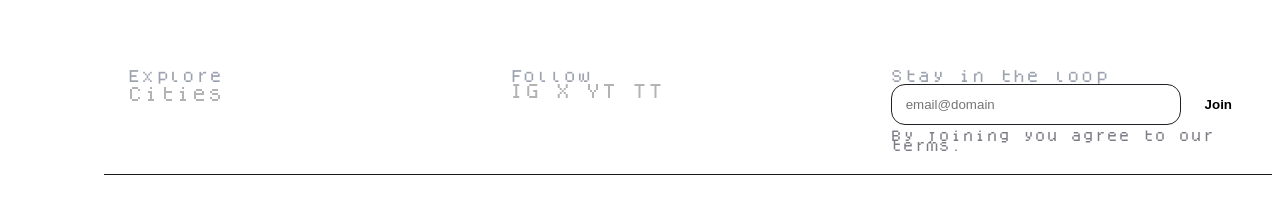
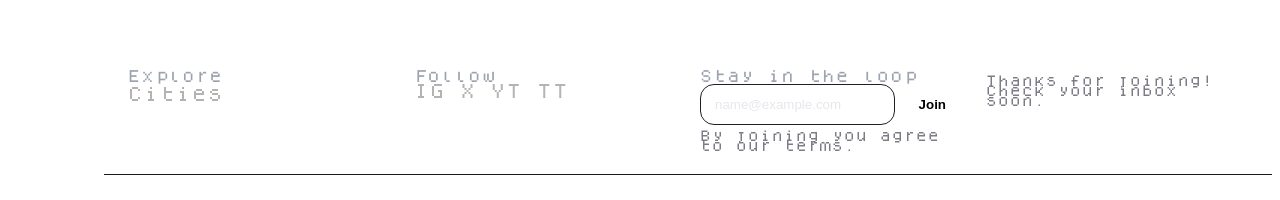
Before and after one commit to brahimaann/mrndcontact, a Next.js app: page / in a window 1280 px wide. Both pictures are taken after typing "name@example.com" into the empty fields and a click on the button "Join". Shown: the part 528-728 px from the top of the page. Built offline with nearby package versions, Linux system fonts and the light colour scheme; no server answers.

Commit message:
feat: Add newsletter signup form to footer

```diff
--- a/app/components/Footer.js
+++ b/app/components/Footer.js
@@ -1,8 +1,14 @@
 // app/components/Footer.js
 "use client";
+import { useState } from "react";
 
 export default function Footer() {
   const year = new Date().getFullYear();
+
+  const FORM_ID = '1FAIpQLSfv_AyQv4BJovhvsslneFWzMxb7_k7dMrzejFZzcp9Hpi-mZQ';
+  const ENTRY_ID = '778048420';
+
+  const [submitted, setSubmitted] = useState(false);
 
   return (
     <footer className=" mrnd-footer">
@@ -28,14 +34,50 @@ export default function Footer() {
             </ul>
           </div>
 
-          <form className="newsletter max-[970px]:hidden" onSubmit={(e)=>{e.preventDefault(); alert("Thanks for joining!"); e.target.reset();}}>
+      <form
+            className="newsletter max-[970px]:hidden"
+            action={`https://docs.google.com/forms/d/e/${FORM_ID}/formResponse`}
+            method="POST"
+            target="gform_iframe"
+            onSubmit={() => setSubmitted(true)}
+          >
             <div className="label">Stay in the loop</div>
-            <div className="join ">
-              <input type="email" placeholder="email@domain" required aria-label="Email" />
+            <div className="join">
+              {/* Name must be entry.<ENTRY_ID> */}
+              <input
+                type="email"
+                name={`entry.${ENTRY_ID}`}
+                placeholder="email@domain"
+                required
+                aria-label="Email"
+              />
               <button type="submit">Join</button>
             </div>
             <p className="fine">By joining you agree to our terms.</p>
+
+            {/* Optional spam honeypot (kept hidden) */}
+            <input
+              type="text"
+              name="honeypot"
+              tabIndex="-1"
+              autoComplete="off"
+              style={{ display: "none" }}
+            />
           </form>
+
+          {/* Hidden iframe to swallow Google redirect so we stay on-page */}
+          <iframe
+            title="gform_iframe"
+            name="gform_iframe"
+            style={{ display: "none" }}
+          />
+
+          {/* Thanks state */}
+          {submitted && (
+            <p className="fine" role="status">
+              Thanks for joining! Check your inbox soon.
+            </p>
+          )}
         </div>
       </div>
 
```
